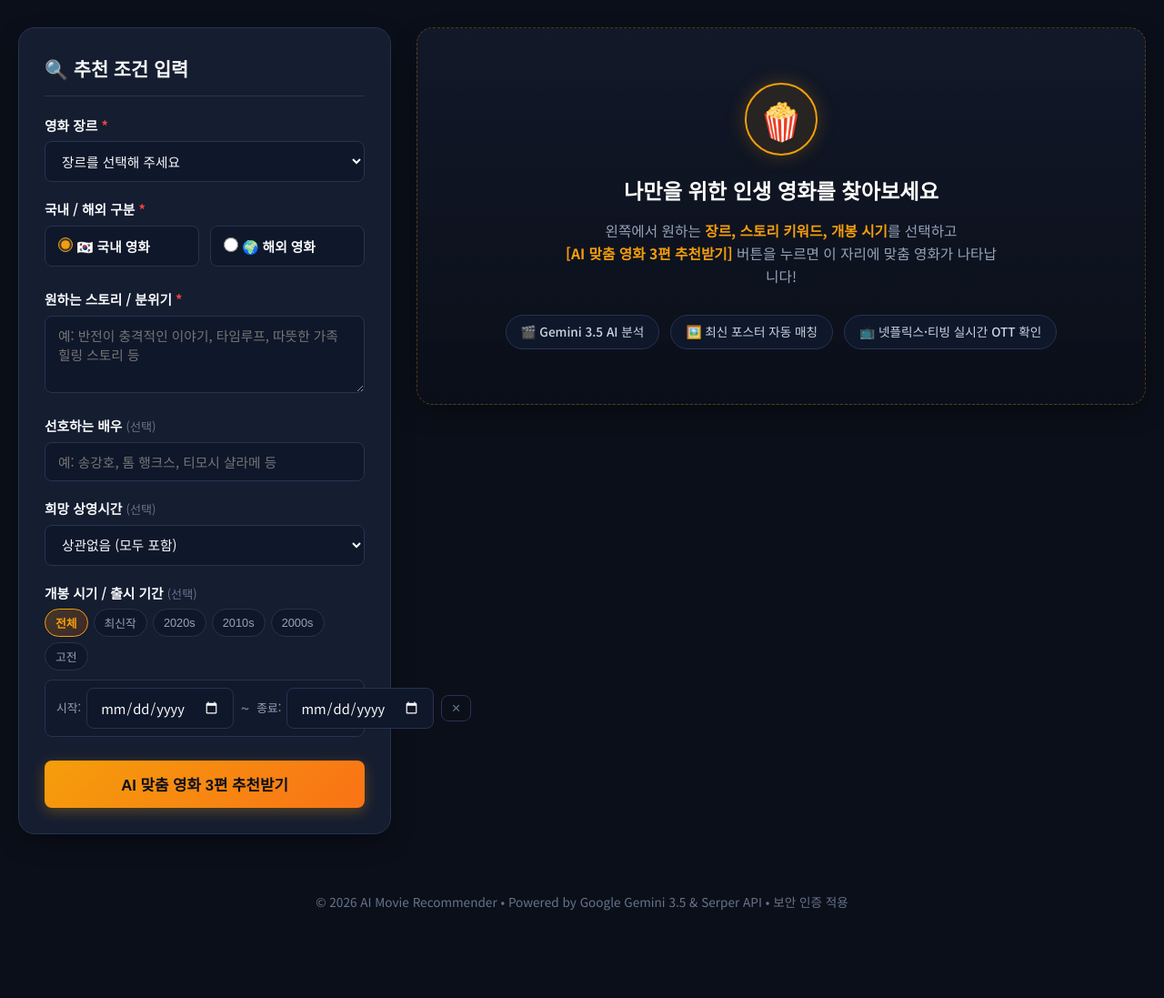
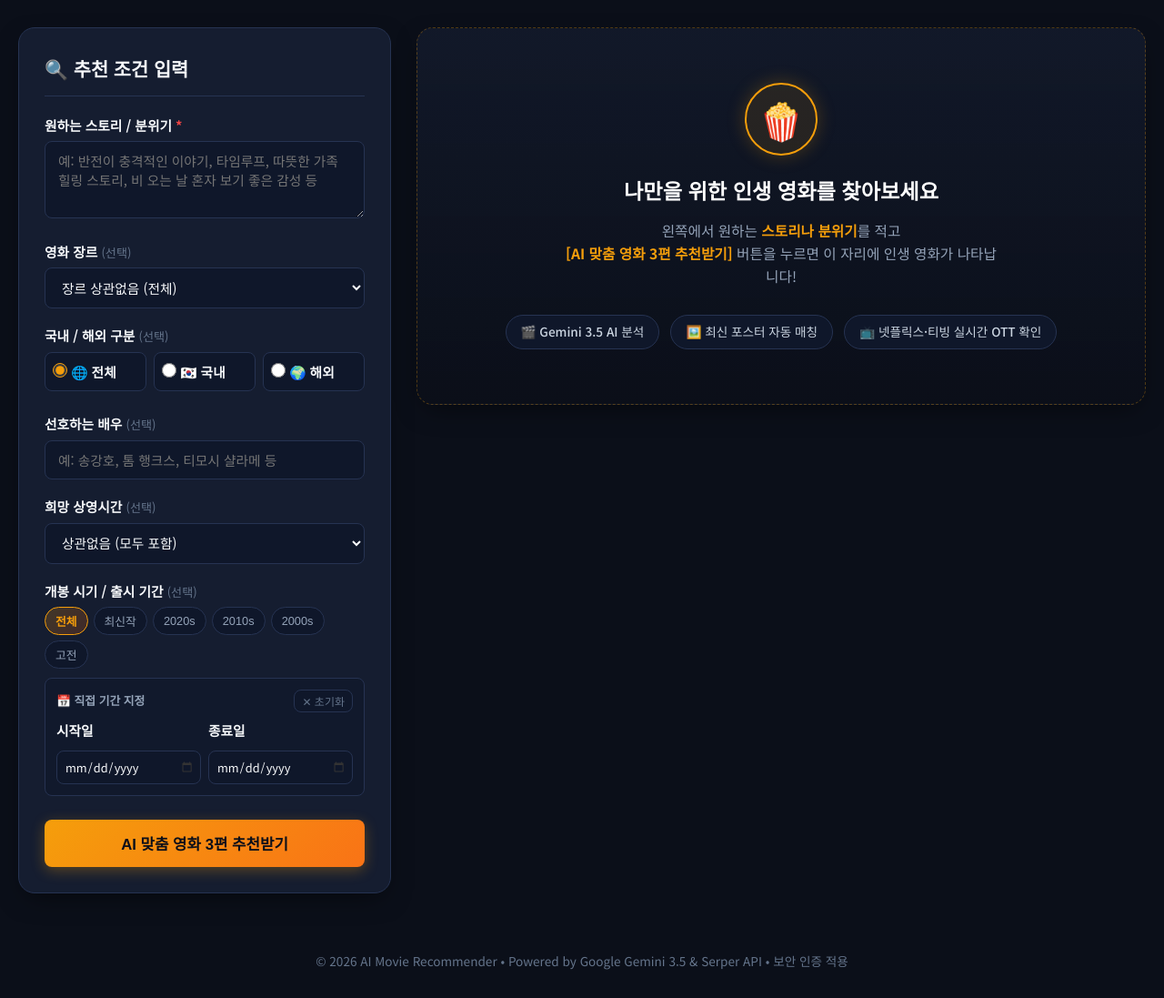
Before and after one commit to Nulbam/movie-recommender, a Flask app: page / in a window 1280 px wide. Shown: the part 120-1217 px from the top of the page at 91% size. Before the commit the page ends 1121 px from the top, so only its background shows below. Run offline with Flask 3, Linux system fonts and the light colour scheme; the visitor is signed in with stand-in values (Sample User, id 1).

Commit message:
feat: 스토리/분위기 우선 배치, 장르 및 국적 선택사항 전환, 날짜 입력칸 2열 그리드 레이아웃 최적화

```diff
--- a/app.py
+++ b/app.py
@@ -229,13 +229,9 @@ def recommend():
     start_date = data.get("start_date", "").strip()
     end_date = data.get("end_date", "").strip()
 
-    # 1. 백엔드 필수 입력값 유효성 검증
-    if not genre:
-        return jsonify({"success": False, "error": "영화 장르를 선택해 주세요."}), 400
-    if not origin:
-        return jsonify({"success": False, "error": "국내영화/해외영화 구분을 선택해 주세요."}), 400
+    # 1. 백엔드 필수 입력값 유효성 검증 (원하는 분위기/스토리는 필수, 장르 및 국적은 선택사항)
     if not keyword:
-        return jsonify({"success": False, "error": "원하는 줄거리나 내용 키워드를 입력해 주세요."}), 400
+        return jsonify({"success": False, "error": "원하는 스토리나 분위기 키워드를 입력해 주세요."}), 400
 
     # 2. Gemini 클라이언트 준비
     client = get_gemini_client()
@@ -245,8 +241,9 @@ def recommend():
             "error": ".env 파일에 올바른 GEMINI_API_KEY가 설정되어 있지 않습니다."
         }), 500
 
-    # 3. 엄격한 국내/해외 분리 및 영화(드라마 제외) 필터링 룰 설정
+    # 3. 국내 / 해외 / 전체 구분 필터링 룰 설정
     if origin == "해외":
+        origin_text = "해외 영화 (외화)"
         origin_strict_rule = """
 [🚨 절대 규칙 1: 100% 순수 해외 영화만 추천할 것 (국내/한국 작품 엄격 배제)]
 - 추천하는 3편 모두 반드시 미국(할리우드), 영국, 프랑스, 일본, 독일 등 '외국'에서 제작된 순수 해외 영화(외화)여야 합니다.
@@ -256,7 +253,8 @@ def recommend():
 - TV 시리즈, 넷플릭스/디즈니+ 오리지널 드라마, 시즌제 드라마, 미니시리즈는 절대 포함하지 마세요.
 - 오직 러닝타임 1회로 완결되는 극장용 영화만 추천해야 합니다.
 """
-    else:
+    elif origin == "국내":
+        origin_text = "국내 영화 (한국 영화)"
         origin_strict_rule = """
 [🚨 절대 규칙 1: 100% 순수 대한민국(한국) 영화만 추천할 것]
 - 추천하는 3편 모두 반드시 대한민국에서 제작된 '한국 영화'여야 합니다.
@@ -265,6 +263,17 @@ def recommend():
 [🚨 절대 규칙 2: 오직 '극장용 한국 영화'만 추천할 것 (드라마 배제)]
 - TV 드라마, 웹드라마, OTT 오리지널 시리즈물은 절대 포함하지 마세요.
 - 오직 1회로 완결되는 한국 장편 극장 영화만 추천해야 합니다.
+"""
+    else:
+        origin_text = "전체 (국내 및 해외 영화 모두 포함)"
+        origin_strict_rule = """
+[🚨 절대 규칙 1: 제작 국가 무관 (국내 영화 및 해외 영화 모두 자유롭게 추천 가능)]
+- 대한민국 영화와 해외 영화 구분 없이, 사용자가 원하는 스토리/분위기에 가장 잘 어울리는 최고의 명작 영화 3편을 추천하세요.
+- 한국 영화와 해외 영화가 골고루 섞여도 좋습니다.
+
+[🚨 절대 규칙 2: 오직 '단편/장편 영화(Feature Film)'만 추천할 것 (드라마 배제)]
+- TV 시리즈, 드라마, OTT 오리지널 시리즈물은 절대 포함하지 마세요.
+- 오직 러닝타임 1회로 완결되는 극장용 영화만 추천해야 합니다.
 """
 
     # 4. 캘린더 개봉 기간 엄격 필터링 룰 구성
@@ -291,9 +300,9 @@ def recommend():
 사용자의 아래 요청 조건을 분석하여, 조건에 100% 부합하는 서로 다른 3편의 영화를 엄선해 주세요.
 
 [사용자 요청 조건]
-- 선택 구분: {origin} 영화 (반드시 {origin} 영화만 추천)
-- 장르: {genre}
-- 원하는 분위기/스토리 키워드: {keyword}
+- 원하는 분위기 / 스토리: {keyword}
+- 영화 장르: {genre if genre else '상관없음 (모든 장르 허용)'}
+- 국가 구분: {origin_text}
 - 선호하는 배우: {actor if actor else '상관없음'}
 - 희망 상영시간: {runtime if runtime else '상관없음'}
 - 희망 개봉기간: {f'{start_date} ~ {end_date}' if (start_date or end_date) else '제한없음'}
--- a/static/css/style.css
+++ b/static/css/style.css
@@ -257,6 +257,11 @@ body {
 
 .dashboard-left {
     width: 100%;
+    min-width: 0;
+}
+
+.form-card {
+    overflow: hidden;
 }
 
 .sticky-form {
@@ -355,25 +360,27 @@ textarea {
     min-height: 75px;
 }
 
-/* 라디오 버튼 그룹 */
+/* 라디오 버튼 그룹 (3개 항목 대응) */
 .radio-group {
     display: flex;
-    gap: 12px;
+    gap: 8px;
 }
 
 .radio-label {
     display: flex;
     align-items: center;
-    gap: 8px;
+    justify-content: center;
+    gap: 6px;
     background-color: var(--bg-input);
-    padding: 10px 14px;
+    padding: 9px 8px;
     border: 1px solid var(--border-color);
     border-radius: var(--radius-sm);
     cursor: pointer;
-    font-size: 0.9rem;
+    font-size: 0.86rem;
     transition: var(--transition);
     flex: 1;
     font-weight: 500;
+    white-space: nowrap;
 }
 
 .radio-label:hover {
@@ -419,49 +426,83 @@ textarea {
     font-weight: 700;
 }
 
+/* 캘린더 직접 선택 카드 (2열 그리드 구조) */
 .date-range-wrapper {
-    display: flex;
-    align-items: center;
-    gap: 8px;
-    background-color: rgba(15, 23, 42, 0.5);
-    padding: 8px 12px;
+    background-color: rgba(15, 23, 42, 0.6);
+    padding: 12px;
     border: 1px solid var(--border-color);
     border-radius: var(--radius-sm);
+    width: 100%;
+    box-sizing: border-box;
 }
 
-.date-input-box {
+.date-header-row {
     display: flex;
+    justify-content: space-between;
     align-items: center;
-    gap: 6px;
-    flex: 1;
+    margin-bottom: 8px;
 }
 
-.date-label {
+.date-custom-label {
     font-size: 0.8rem;
     color: var(--text-secondary);
-    white-space: nowrap;
-}
-
-.date-separator {
-    color: var(--text-muted);
-    font-weight: bold;
+    font-weight: 600;
 }
 
 .reset-date-btn {
-    background-color: transparent;
+    background-color: var(--bg-input);
     border: 1px solid var(--border-color);
     color: var(--text-muted);
-    padding: 6px 10px;
+    padding: 3px 8px;
     border-radius: var(--radius-sm);
-    font-size: 0.8rem;
+    font-size: 0.75rem;
     cursor: pointer;
-    white-space: nowrap;
     transition: var(--transition);
 }
 
 .reset-date-btn:hover {
     border-color: var(--accent-red);
     color: var(--accent-red);
+}
+
+.date-grid {
+    display: grid;
+    grid-template-columns: 1fr 1fr;
+    gap: 8px;
+    width: 100%;
+}
+
+.date-input-field {
+    display: flex;
+    flex-direction: column;
+    gap: 4px;
+    min-width: 0;
+}
+
+.date-sublabel {
+    font-size: 0.78rem;
+    color: var(--text-muted);
+    font-weight: 500;
+}
+
+.date-input-field input[type="date"] {
+    width: 100%;
+    min-width: 0;
+    padding: 7px 8px;
+    font-size: 0.8rem;
+    background-color: var(--bg-input);
+    border: 1px solid var(--border-color);
+    border-radius: var(--radius-sm);
+    color: var(--text-primary);
+    color-scheme: dark;
+    outline: none;
+}
+
+.date-input-field input[type="date"]::-webkit-calendar-picker-indicator {
+    cursor: pointer;
+    filter: invert(0.8);
+    margin-left: 0;
+    padding: 0;
 }
 
 /* 제출 버튼 */
@@ -997,8 +1038,8 @@ textarea {
     }
 
     .radio-group {
-        flex-direction: column;
-        gap: 8px;
+        flex-direction: row;
+        gap: 6px;
     }
 
     .ott-verify-actions {
--- a/static/js/app.js
+++ b/static/js/app.js
@@ -115,28 +115,18 @@ document.addEventListener("DOMContentLoaded", () => {
     form.addEventListener("submit", async (e) => {
         e.preventDefault();
 
-        const genre = genreInput.value.trim();
+        const keyword = keywordInput.value.trim();
+        const genre = genreInput ? genreInput.value.trim() : "";
         const originInput = document.querySelector('input[name="origin"]:checked');
-        const origin = originInput ? originInput.value : "";
-        const keyword = keywordInput.value.trim();
+        const origin = originInput ? originInput.value : "전체";
         const actor = actorInput.value.trim();
         const runtime = runtimeInput.value.trim();
         const startDate = startDateInput.value.trim();
         const endDate = endDateInput.value.trim();
 
-        if (!genre) {
-            alert("영화 장르를 선택해 주세요!");
-            genreInput.focus();
-            return;
-        }
-
-        if (!origin) {
-            alert("국내영화 또는 해외영화를 선택해 주세요!");
-            return;
-        }
-
+        // 필수 검증: 원하는 스토리나 분위기는 필수!
         if (!keyword) {
-            alert("원하는 영화의 스토리나 분위기 키워드를 입력해 주세요!");
+            alert("원하는 영화의 스토리나 분위기를 입력해 주세요!");
             keywordInput.focus();
             return;
         }
--- a/templates/index.html
+++ b/templates/index.html
@@ -55,11 +55,17 @@
                     <section class="card form-card sticky-form">
                         <h2 class="section-title">🔍 추천 조건 입력</h2>
                         <form id="recommendForm" novalidate>
-                            <!-- 장르 선택 (필수) -->
+                            <!-- 1. 원하는 줄거리 / 내용 키워드 (맨 위 배치, 필수) -->
                             <div class="form-group">
-                                <label for="genre">영화 장르 <span class="required">*</span></label>
-                                <select id="genre" name="genre" required>
-                                    <option value="">장르를 선택해 주세요</option>
+                                <label for="keyword">원하는 스토리 / 분위기 <span class="required">*</span></label>
+                                <textarea id="keyword" name="keyword" rows="3" placeholder="예: 반전이 충격적인 이야기, 타임루프, 따뜻한 가족 힐링 스토리, 비 오는 날 혼자 보기 좋은 감성 등" required></textarea>
+                            </div>
+
+                            <!-- 2. 영화 장르 (선택) -->
+                            <div class="form-group">
+                                <label for="genre">영화 장르 <span class="optional">(선택)</span></label>
+                                <select id="genre" name="genre">
+                                    <option value="">장르 상관없음 (전체)</option>
                                     <option value="SF / 판타지">SF / 판타지</option>
                                     <option value="액션 / 어드벤처">액션 / 어드벤처</option>
                                     <option value="스릴러 / 미스터리 / 서스펜스">스릴러 / 미스터리 / 서스펜스</option>
@@ -73,25 +79,23 @@
                                 </select>
                             </div>
 
-                            <!-- 국내 / 해외 구분 (필수) -->
+                            <!-- 3. 국내 / 해외 구분 (선택) -->
                             <div class="form-group">
-                                <label>국내 / 해외 구분 <span class="required">*</span></label>
+                                <label>국내 / 해외 구분 <span class="optional">(선택)</span></label>
                                 <div class="radio-group">
                                     <label class="radio-label">
-                                        <input type="radio" name="origin" value="국내" checked>
-                                        <span>🇰🇷 국내 영화</span>
+                                        <input type="radio" name="origin" value="전체" checked>
+                                        <span>🌐 전체</span>
+                                    </label>
+                                    <label class="radio-label">
+                                        <input type="radio" name="origin" value="국내">
+                                        <span>🇰🇷 국내</span>
                                     </label>
                                     <label class="radio-label">
                                         <input type="radio" name="origin" value="해외">
-                                        <span>🌍 해외 영화</span>
+                                        <span>🌍 해외</span>
                                     </label>
                                 </div>
-                            </div>
-
-                            <!-- 원하는 줄거리 / 내용 키워드 (필수) -->
-                            <div class="form-group">
-                                <label for="keyword">원하는 스토리 / 분위기 <span class="required">*</span></label>
-                                <textarea id="keyword" name="keyword" rows="3" placeholder="예: 반전이 충격적인 이야기, 타임루프, 따뜻한 가족 힐링 스토리 등" required></textarea>
                             </div>
 
                             <!-- 선호 배우 (선택) -->
@@ -125,18 +129,22 @@
                                     <button type="button" class="preset-btn" data-preset="classic">고전</button>
                                 </div>
 
-                                <!-- 캘린더 직접 선택 영역 -->
+                                <!-- 캘린더 직접 선택 영역 (카드 내부 맞춤 2열 그리드) -->
                                 <div class="date-range-wrapper">
-                                    <div class="date-input-box">
-                                        <span class="date-label">시작:</span>
-                                        <input type="date" id="startDate" name="startDate">
+                                    <div class="date-header-row">
+                                        <span class="date-custom-label">📅 직접 기간 지정</span>
+                                        <button type="button" id="resetDateBtn" class="reset-date-btn" title="날짜 초기화">✕ 초기화</button>
                                     </div>
-                                    <span class="date-separator">~</span>
-                                    <div class="date-input-box">
-                                        <span class="date-label">종료:</span>
-                                        <input type="date" id="endDate" name="endDate">
+                                    <div class="date-grid">
+                                        <div class="date-input-field">
+                                            <label for="startDate" class="date-sublabel">시작일</label>
+                                            <input type="date" id="startDate" name="startDate">
+                                        </div>
+                                        <div class="date-input-field">
+                                            <label for="endDate" class="date-sublabel">종료일</label>
+                                            <input type="date" id="endDate" name="endDate">
+                                        </div>
                                     </div>
-                                    <button type="button" id="resetDateBtn" class="reset-date-btn" title="날짜 초기화">✕</button>
                                 </div>
                             </div>
 
@@ -159,8 +167,8 @@
                         </div>
                         <h3 class="empty-title">나만을 위한 인생 영화를 찾아보세요</h3>
                         <p class="empty-desc">
-                            왼쪽에서 원하는 <strong>장르, 스토리 키워드, 개봉 시기</strong>를 선택하고<br>
-                            <strong>[AI 맞춤 영화 3편 추천받기]</strong> 버튼을 누르면 이 자리에 맞춤 영화가 나타납니다!
+                            왼쪽에서 원하는 <strong>스토리나 분위기</strong>를 적고<br>
+                            <strong>[AI 맞춤 영화 3편 추천받기]</strong> 버튼을 누르면 이 자리에 인생 영화가 나타납니다!
                         </p>
                         <div class="empty-features">
                             <div class="feature-tag">🎬 Gemini 3.5 AI 분석</div>
```
